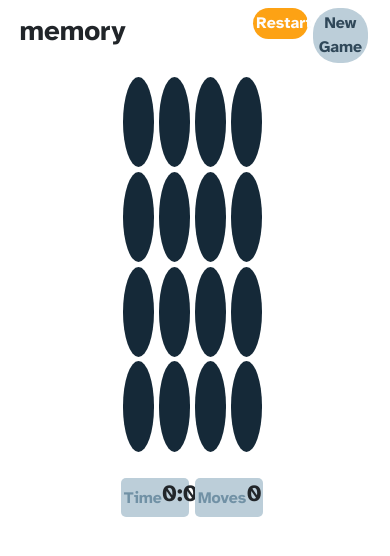
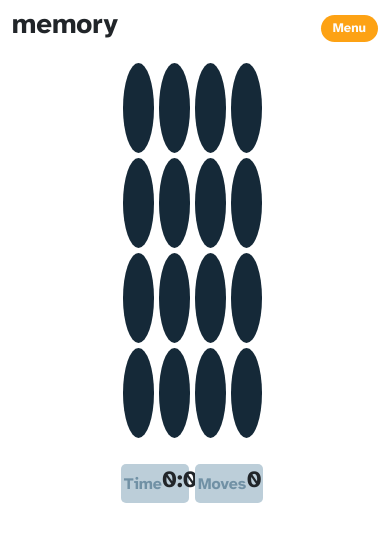
Before and after one commit to spomberg/memory, a React (Create React App) app: page / in a window 390 px wide. Both pictures are taken after a click on the button "Start Game". Shown: the top 556 px of the page. Built offline with nearby package versions, Linux system fonts and the light colour scheme.

Commit message:
Show menu button and hide restart and new game buttons

```diff
--- a/src/components/Topbar/Topbar.scss
+++ b/src/components/Topbar/Topbar.scss
@@ -62,4 +62,27 @@
       }
     }
   }
+
+  // Mobile breakpoint
+  @media screen and (max-width: 425px) {
+    padding-left: 3%;
+    padding-right: 3%;
+
+    div {
+      justify-content: flex-end;
+
+      .menu-button {
+        display: block;
+        font-size: small;
+      }
+
+      .restart-button {
+        display: none;
+      }
+
+      .new-game-button {
+        display: none;
+      }
+    }
+  }
 }
```
